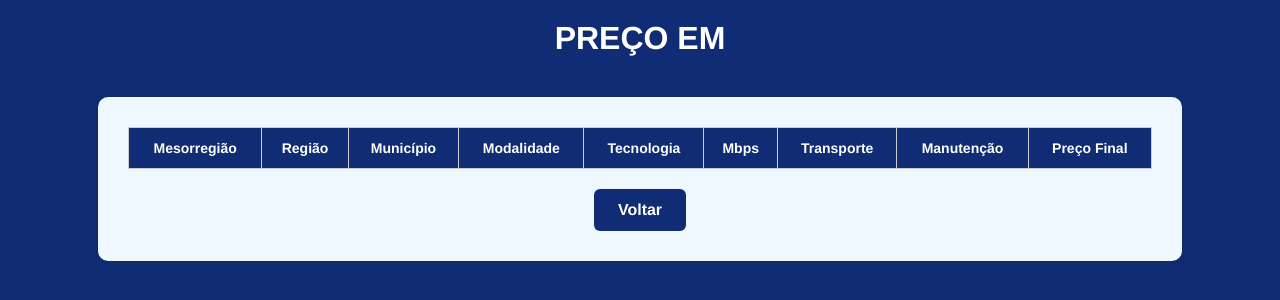
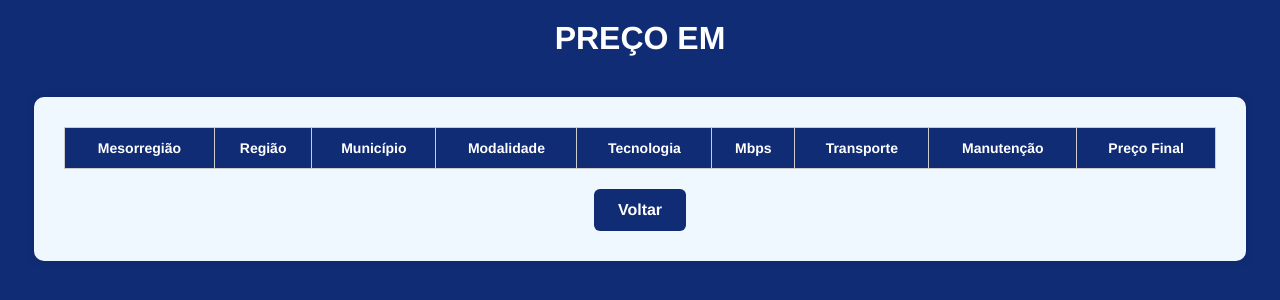
Before and after one commit to Lu4nL1ma/dae_systems, a Django app: template dae_sys/dae_web_sys/templates/resultado.html in a window 1280 px wide. Shown: the part 134-434 px from the top of the page. Run offline with Django 5.2, Linux system fonts and the light colour scheme; the template is opened without the code that fills it, so the values that code supplies are empty; data comes from the database, SQL or seed files in the repository; parts of the project's set-up code (start-up, migrations or seed data) failed here and were passed over.

Commit message:
Update style.css

```diff
--- a/dae_sys/dae_web_sys/static/css/style.css
+++ b/dae_sys/dae_web_sys/static/css/style.css
@@ -194,7 +194,7 @@ input[type="checkbox"] {
 /* Contêiner de resultado */
 .result-container {
   background-color: aliceblue;
-  max-width: 80%;
+  max-width: 90%;
   margin: 40px auto;
   padding: 30px;
   border-radius: 10px;
```
